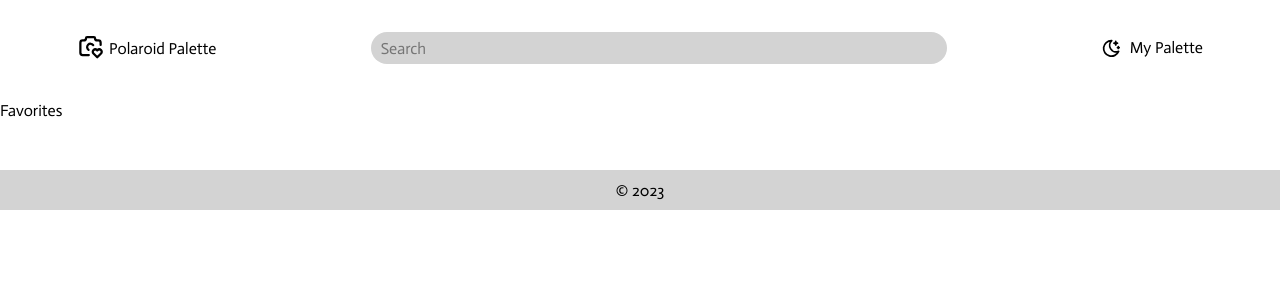
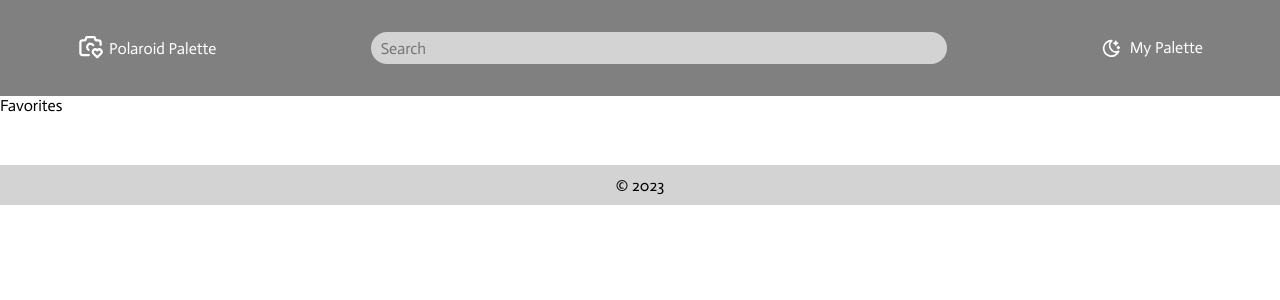
Before and after one commit to twentyfive21/photo-react, a React (Vite) app: page /mypalette in a window 1280 px wide. Shown: the top 300 px of the page. Built offline with nearby package versions, Linux system fonts and the light colour scheme.

Commit message:
added header css small fix

```diff
--- a/src/components/Header/Header.css
+++ b/src/components/Header/Header.css
@@ -3,12 +3,11 @@
     align-items: center;
     justify-content: space-around;
     font-size: 1rem;
-   padding: 30px 0;
-    margin-bottom: 5px;
+    padding: 30px 0;
     color: black;
 }
 .header-dark{
-    background-color: #121212;
+    background-color: grey;
     color: white;
 }
 
--- a/src/contexts/Theme.jsx
+++ b/src/contexts/Theme.jsx
@@ -4,7 +4,7 @@ import {useState, createContext} from 'react'
 export const ThemeContext = createContext()
 
 export default function ThemeContextProvider(props) {
-    const [darkMode, setDarkMode] = useState(false)
+    const [darkMode, setDarkMode] = useState(true)
 
     return(
         <ThemeContext.Provider value={{darkMode, setDarkMode, }}>
```
